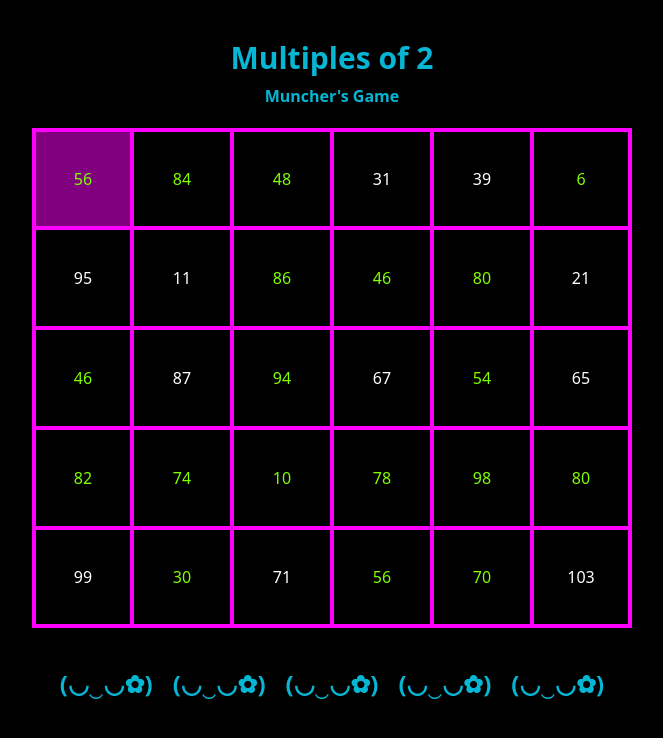
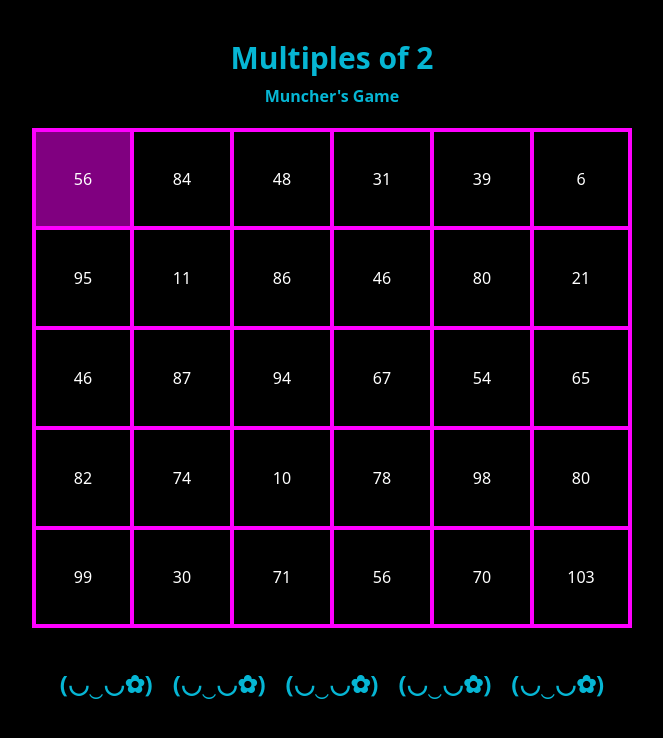
Before and after one commit to alexanderdeweert/number-munchers, a Next.js app: page /play in a window 1280 px wide. Shown: the top 738 px of the page, without its empty margins (308-971 px from the left). Built offline with nearby package versions, Linux system fonts and the light colour scheme.

Commit message:
commented out cheat code

```diff
--- a/pages/play.tsx
+++ b/pages/play.tsx
@@ -297,9 +297,10 @@
         let element = row[j];
         results.push(
           <div
-            className={`cell ${setStylingIfActive(i, j)} ${
-              highlightIfCheating(element) ? "cheating" : "not-cheating"
-            }`}
+            className={`cell ${setStylingIfActive(i, j)}`}
+            // className={`cell ${setStylingIfActive(i, j)} ${
+            //   highlightIfCheating(element) ? "cheating" : "not-cheating"
+            // }`}
             style={{
               gridRow: `${i + 1}/${i + 2}`,
               gridColumn: `${j + 1}/${j + 2}`,
```
